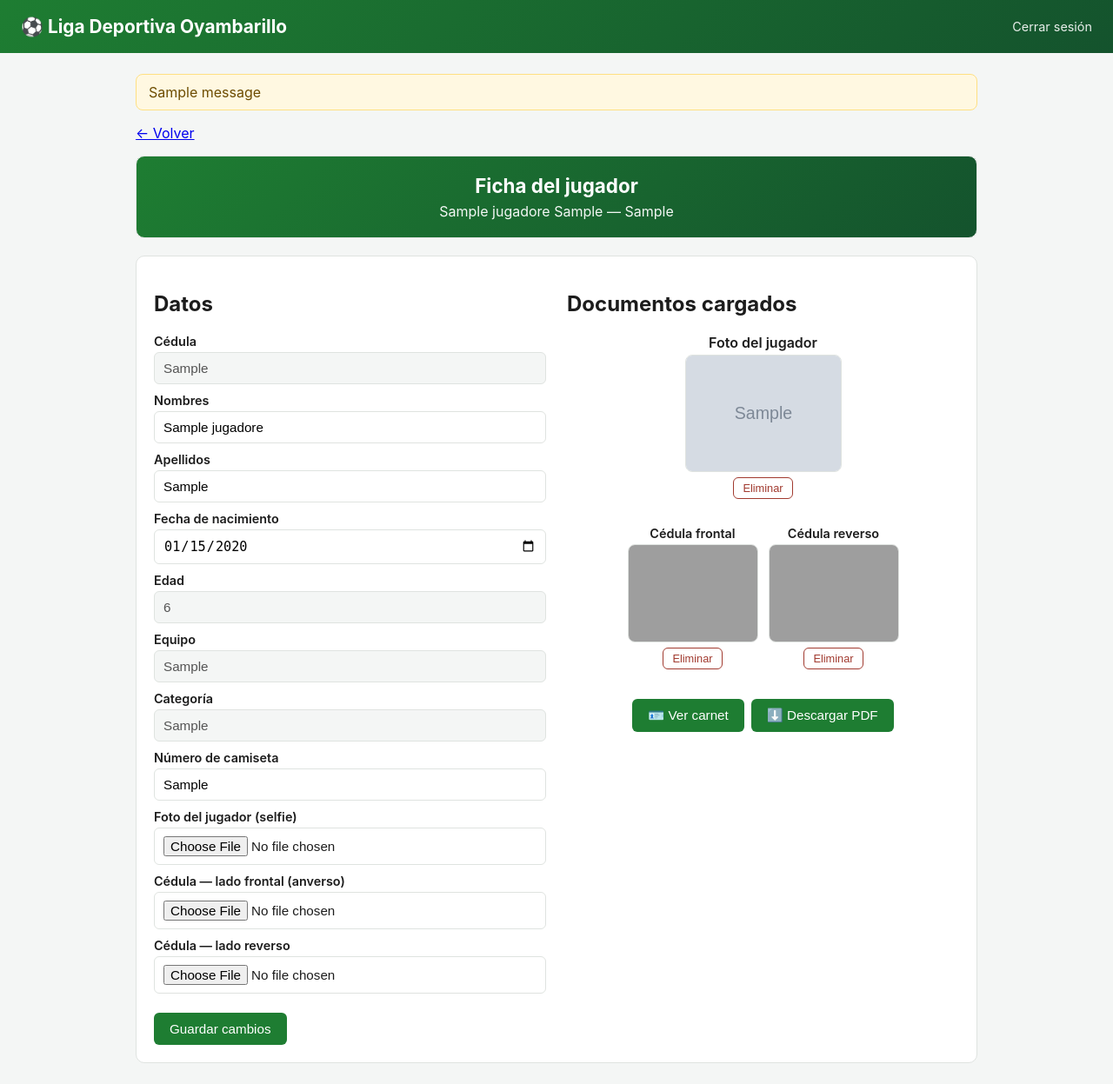
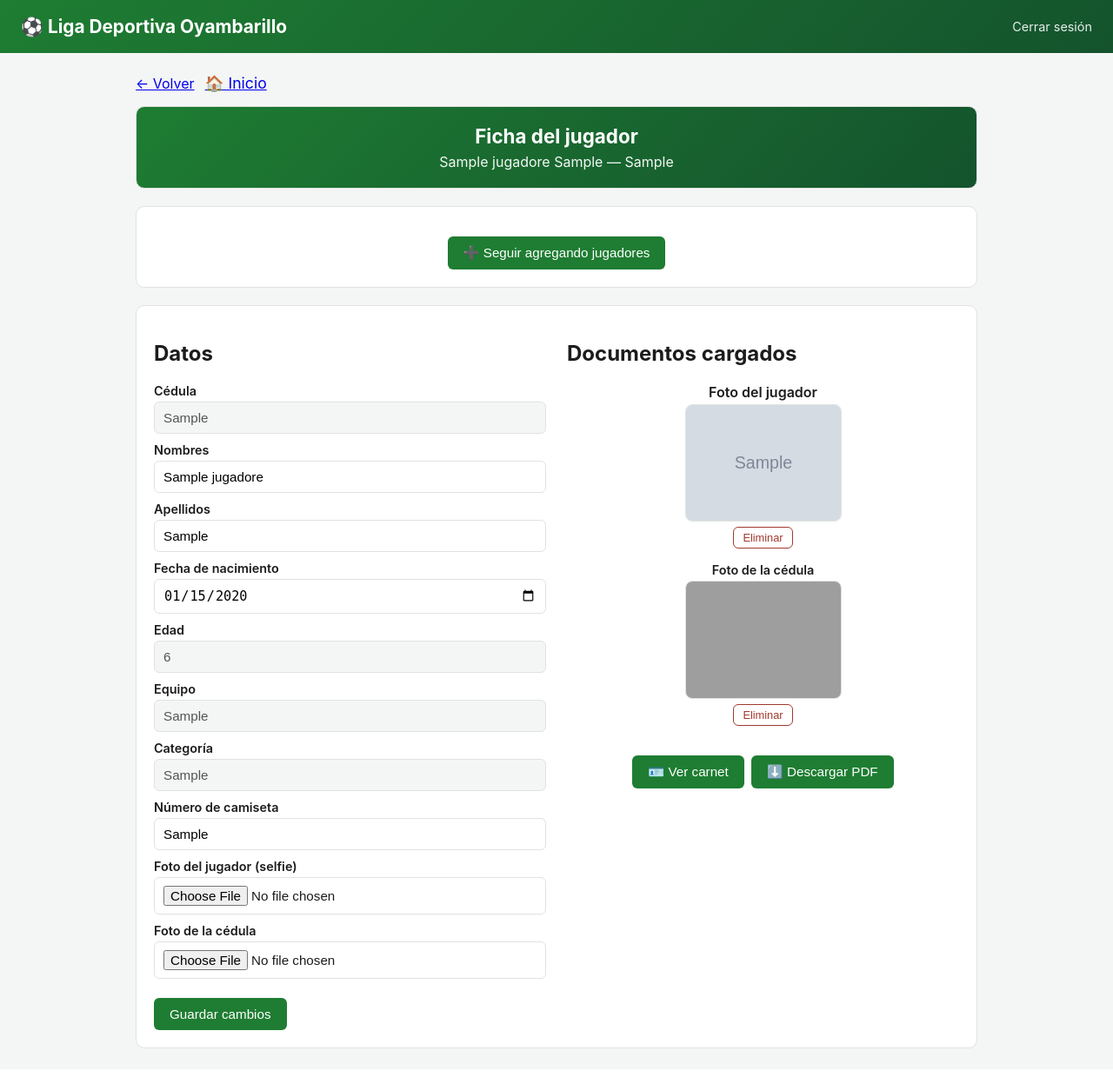
Before and after one commit to FERNANDO85540/LIGA-DEPORTIVA-OYAMBARILLO, a Flask app: page /jugador/1 in a window 1280 px wide. Shown: the whole page at 87% size. After the commit the page ends 1206 px from the top, so only its background shows below. Run offline with Flask 3, Linux system fonts and the light colour scheme; the visitor is signed in with stand-in values (Sample User, id 1); data comes from the database, SQL or seed files in the repository; tables that the repository leaves empty hold one stand-in row (values such as "Sample post"); grey boxes marked "Sample" are stand-in pictures; one stand-in notice (Sample message) is shown; some libraries are stand-ins or nearby versions; grey boxes are pictures that could not be loaded.

Commit message:
Mejoras UX pedidas por directiva: toasts, boton inicio, seguir agregando, sin reverso, clave oculta
1. Boton "Seguir agregando jugadores" en la ficha del jugador,
   lleva de vuelta al formulario de registro del mismo equipo.
2. Mensajes de validacion ahora son toasts flotantes que se
   autodesvanecen (rojo para errores/advertencias, verde para
   confirmaciones), en vez de un aviso persistente arriba del
   formulario.
3. Boton de Inicio (icono casa) junto al de Volver en la ficha del
   jugador, para no depender del historial del navegador tras
   registrar muchos jugadores seguidos.
4. Se quita el campo de "cedula reverso" del formulario de registro
   y edicion; ahora solo se pide una foto de la cedula.
5. La clave de acceso del delegado se muestra oculta (tipo
   password) con un boton de ojo para mostrarla/ocultarla bajo
   demanda.

```diff
--- a/app.py
+++ b/app.py
@@ -301,7 +301,7 @@ def agregar_equipo():
         try:
             db.execute("INSERT INTO equipos (nombre) VALUES (?)", (nombre,))
             db.commit()
-            flash(f"Equipo '{nombre}' agregado.")
+            flash(f"Equipo '{nombre}' agregado.", "ok")
         except IntegrityError:
             db.rollback()
             flash(f"Ya existe un equipo llamado '{nombre}'.")
@@ -320,7 +320,7 @@ def renombrar_equipo(equipo_id):
                 db.execute("UPDATE equipos SET nombre = ? WHERE id = ?", (nuevo_nombre, equipo_id))
                 db.execute("UPDATE jugadores SET equipo = ? WHERE equipo = ?", (nuevo_nombre, actual["nombre"]))
                 db.commit()
-                flash(f"Equipo renombrado a '{nuevo_nombre}'.")
+                flash(f"Equipo renombrado a '{nuevo_nombre}'.", "ok")
             except IntegrityError:
                 db.rollback()
                 flash(f"Ya existe un equipo llamado '{nuevo_nombre}'.")
@@ -341,7 +341,7 @@ def eliminar_equipo(equipo_id):
         else:
             db.execute("DELETE FROM equipos WHERE id = ?", (equipo_id,))
             db.commit()
-            flash(f"Equipo '{equipo['nombre']}' eliminado.")
+            flash(f"Equipo '{equipo['nombre']}' eliminado.", "ok")
     return redirect(url_for("inscripcion"))
 
 
@@ -357,7 +357,7 @@ def credenciales_equipo(equipo_id):
         try:
             db.execute("UPDATE equipos SET usuario = ?, clave = ? WHERE id = ?", (usuario, clave, equipo_id))
             db.commit()
-            flash(f"Acceso del equipo actualizado: usuario '{usuario}'.")
+            flash(f"Acceso del equipo actualizado: usuario '{usuario}'.", "ok")
         except IntegrityError:
             db.rollback()
             flash(f"El usuario '{usuario}' ya está en uso por otro equipo.")
@@ -370,7 +370,7 @@ def quitar_credenciales_equipo(equipo_id):
     db = get_db()
     db.execute("UPDATE equipos SET usuario = NULL, clave = NULL WHERE id = ?", (equipo_id,))
     db.commit()
-    flash("Se quitó el acceso del delegado para este equipo.")
+    flash("Se quitó el acceso del delegado para este equipo.", "ok")
     return redirect(url_for("detalle_equipo", equipo_id=equipo_id))
 
 
@@ -487,7 +487,7 @@ def actualizar_pago_equipo(equipo_id):
         (valor_inscripcion, abono, forma_pago, comprobante_pago, equipo_id),
     )
     db.commit()
-    flash("Datos de pago actualizados.")
+    flash("Datos de pago actualizados.", "ok")
     return redirect(url_for("detalle_equipo", equipo_id=equipo_id))
 
 
@@ -580,7 +580,7 @@ def agregar_jugador_equipo(equipo_id):
     if error:
         flash(error)
     else:
-        flash("Jugador registrado correctamente.")
+        flash("Jugador registrado correctamente.", "ok")
         return redirect(url_for("ficha_jugador", jugador_id=jugador_id))
 
     return redirect(url_for("detalle_equipo", equipo_id=equipo_id))
@@ -681,7 +681,7 @@ def subir_nomina(equipo_id):
         mensaje += f" {incompletos} fila(s) omitida(s) por datos incompletos."
     if omitidos_cupo_juvenil:
         mensaje += f" {omitidos_cupo_juvenil} omitido(s) por superar el cupo máximo de {CUPO_MAXIMO_JUVENIL} Juvenil."
-    flash(mensaje)
+    flash(mensaje, "ok" if agregados > 0 else "error")
 
     return redirect(url_for("detalle_equipo", equipo_id=equipo_id))
 
@@ -739,7 +739,9 @@ def ficha_jugador(jugador_id):
         flash("No tienes acceso a ese jugador.")
         return redirect(url_for("index"))
     edad = _calcular_edad(jugador["fecha_nacimiento"])
-    return render_template("ficha_jugador.html", jugador=jugador, edad=edad, subcategorias=SUBCATEGORIAS)
+    equipo_row = db.execute("SELECT id FROM equipos WHERE nombre = ?", (jugador["equipo"],)).fetchone()
+    equipo_id = equipo_row["id"] if equipo_row else None
+    return render_template("ficha_jugador.html", jugador=jugador, edad=edad, subcategorias=SUBCATEGORIAS, equipo_id=equipo_id)
 
 
 @app.route("/jugador/<int:jugador_id>/actualizar", methods=["POST"])
@@ -776,7 +778,7 @@ def actualizar_jugador(jugador_id):
          cedula_frontal, cedula_reverso, jugador_id),
     )
     db.commit()
-    flash("Ficha del jugador actualizada.")
+    flash("Ficha del jugador actualizada.", "ok")
     return redirect(url_for("ficha_jugador", jugador_id=jugador_id))
 
 
@@ -801,7 +803,7 @@ def quitar_foto_jugador(jugador_id, campo):
 
     db.execute(f"UPDATE jugadores SET {campo} = NULL WHERE id = ?", (jugador_id,))
     db.commit()
-    flash("Documento eliminado.")
+    flash("Documento eliminado.", "ok")
     return redirect(url_for("ficha_jugador", jugador_id=jugador_id))
 
 
@@ -976,7 +978,7 @@ def eliminar_jugador(jugador_id):
         return redirect(url_for("index"))
     db.execute("DELETE FROM jugadores WHERE id = ?", (jugador_id,))
     db.commit()
-    flash("Jugador eliminado.")
+    flash("Jugador eliminado.", "ok")
     return redirect(url_for("detalle_equipo", equipo_id=db.execute("SELECT id FROM equipos WHERE nombre = ?", (jugador["equipo"],)).fetchone()["id"]))
 
 
--- a/templates/base.html
+++ b/templates/base.html
@@ -39,14 +39,34 @@
     padding: 20px;
     margin-bottom: 20px;
   }
-  .flash {
-    background: #fff8e1;
-    border: 1px solid #ffe082;
-    color: #6d4c00;
-    padding: 10px 14px;
+  #toast-container {
+    position: fixed;
+    top: 16px;
+    right: 16px;
+    left: 16px;
+    z-index: 9999;
+    display: flex;
+    flex-direction: column;
+    align-items: flex-end;
+    gap: 8px;
+    pointer-events: none;
+  }
+  .toast {
+    background: #a13a2f;
+    color: white;
+    padding: 12px 18px;
     border-radius: 8px;
-    margin-bottom: 16px;
+    box-shadow: 0 4px 14px rgba(0,0,0,0.2);
+    font-size: 0.9rem;
+    max-width: 420px;
+    width: 100%;
+    opacity: 0;
+    transform: translateY(-10px);
+    transition: opacity 0.25s ease, transform 0.25s ease;
+    pointer-events: auto;
   }
+  .toast.show { opacity: 1; transform: translateY(0); }
+  .toast.toast-ok { background: var(--verde-osc); }
   label { display: block; margin: 10px 0 4px; font-weight: 600; font-size: 0.9rem; }
   input, select {
     width: 100%;
@@ -100,15 +120,32 @@
   {% endif %}
 </header>
 <main>
-  {% with messages = get_flashed_messages() %}
-    {% if messages %}
-      {% for m in messages %}
-        <div class="flash">{{ m }}</div>
-      {% endfor %}
-    {% endif %}
-  {% endwith %}
   {% block content %}{% endblock %}
 </main>
+<div id="toast-container"></div>
+<script>
+(function () {
+  const mensajes = [
+    {% for categoria, m in get_flashed_messages(with_categories=true) %}
+      {texto: {{ m|tojson }}, categoria: {{ categoria|tojson }}},
+    {% endfor %}
+  ];
+  const container = document.getElementById('toast-container');
+  mensajes.forEach(function (msg, i) {
+    setTimeout(function () {
+      const toast = document.createElement('div');
+      toast.className = 'toast' + (msg.categoria === 'ok' ? ' toast-ok' : '');
+      toast.textContent = msg.texto;
+      container.appendChild(toast);
+      requestAnimationFrame(function () { toast.classList.add('show'); });
+      setTimeout(function () {
+        toast.classList.remove('show');
+        setTimeout(function () { toast.remove(); }, 300);
+      }, 4500);
+    }, i * 150);
+  });
+})();
+</script>
 <script>
 // Editor simple de rotación para inputs de tipo file con foto.
 // Uso: <input type="file" data-rotador accept=".jpg,.jpeg,.png">
--- a/templates/ficha_jugador.html
+++ b/templates/ficha_jugador.html
@@ -1,11 +1,20 @@
 {% extends "base.html" %}
 {% block content %}
 
-<p><a href="#" onclick="history.back(); return false;">&larr; Volver</a></p>
+<p style="display:flex; gap:12px; align-items:center;">
+  <a href="#" onclick="history.back(); return false;">&larr; Volver</a>
+  <a href="{{ url_for('index') }}" title="Ir al inicio" style="font-size:1.1rem;">🏠 Inicio</a>
+</p>
 
 <div class="card" style="text-align:center; background: linear-gradient(135deg, #1e7d32, #14532d); color: white;">
   <h1 style="margin:0; font-size:1.4rem;">Ficha del jugador</h1>
   <p style="margin:6px 0 0; opacity:0.95;">{{ jugador.nombres }} {{ jugador.apellidos }} — {{ jugador.equipo }}</p>
+</div>
+
+<div class="card" style="text-align:center;">
+  <a href="{{ url_for('detalle_equipo', equipo_id=equipo_id) }}">
+    <button type="button">➕ Seguir agregando jugadores</button>
+  </a>
 </div>
 
 <div class="card" style="display:flex; gap:24px; flex-wrap:wrap;">
@@ -39,11 +48,8 @@
       <label>Foto del jugador (selfie)</label>
       <input type="file" name="foto" accept=".jpg,.jpeg,.png" data-rotador>
 
-      <label>Cédula — lado frontal (anverso)</label>
+      <label>Foto de la cédula</label>
       <input type="file" name="cedula_frontal" accept=".jpg,.jpeg,.png" data-rotador>
-
-      <label>Cédula — lado reverso</label>
-      <input type="file" name="cedula_reverso" accept=".jpg,.jpeg,.png" data-rotador>
 
       <button type="submit">Guardar cambios</button>
     </form>
@@ -64,29 +70,16 @@
       {% endif %}
     </div>
 
-    <div style="display:flex; gap:12px; justify-content:center; flex-wrap:wrap;">
     <div style="text-align:center;">
-        <p style="font-weight:600; margin-bottom:4px; font-size:0.9rem;">Cédula frontal</p>
+      <p style="font-weight:600; margin-bottom:4px; font-size:0.9rem;">Foto de la cédula</p>
       {% if jugador.cedula_frontal %}
-          <img src="{{ url_for('static', filename='fotos_jugadores/' + jugador.cedula_frontal) }}" style="max-width:150px; border-radius:8px; border:1px solid var(--borde); display:block; margin:0 auto 6px;">
+        <img src="{{ url_for('static', filename='fotos_jugadores/' + jugador.cedula_frontal) }}" style="max-width:180px; border-radius:8px; border:1px solid var(--borde); display:block; margin:0 auto 6px;">
         <form method="post" action="{{ url_for('quitar_foto_jugador', jugador_id=jugador.id, campo='cedula_frontal') }}" onsubmit="return confirm('¿Eliminar esta foto?');">
           <button type="submit" class="btn-del">Eliminar</button>
         </form>
       {% else %}
         <p style="color:#888; font-size:0.8rem;">Sin cargar.</p>
       {% endif %}
-      </div>
-      <div style="text-align:center;">
-        <p style="font-weight:600; margin-bottom:4px; font-size:0.9rem;">Cédula reverso</p>
-        {% if jugador.cedula_reverso %}
-          <img src="{{ url_for('static', filename='fotos_jugadores/' + jugador.cedula_reverso) }}" style="max-width:150px; border-radius:8px; border:1px solid var(--borde); display:block; margin:0 auto 6px;">
-          <form method="post" action="{{ url_for('quitar_foto_jugador', jugador_id=jugador.id, campo='cedula_reverso') }}" onsubmit="return confirm('¿Eliminar esta foto?');">
-            <button type="submit" class="btn-del">Eliminar</button>
-          </form>
-        {% else %}
-          <p style="color:#888; font-size:0.8rem;">Sin cargar.</p>
-        {% endif %}
-      </div>
     </div>
 
     <div style="margin-top:20px; display:flex; gap:8px; justify-content:center; flex-wrap:wrap;">
```
Also changed, not shown: templates/detalle_equipo.html (+6 -6 lines). Lines whose indentation alone changed are shown as unchanged.
